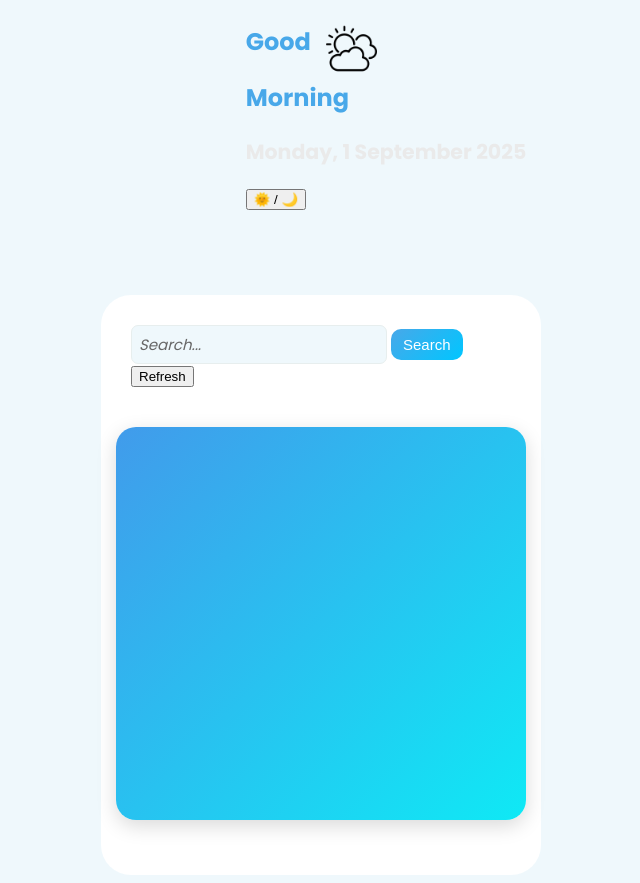
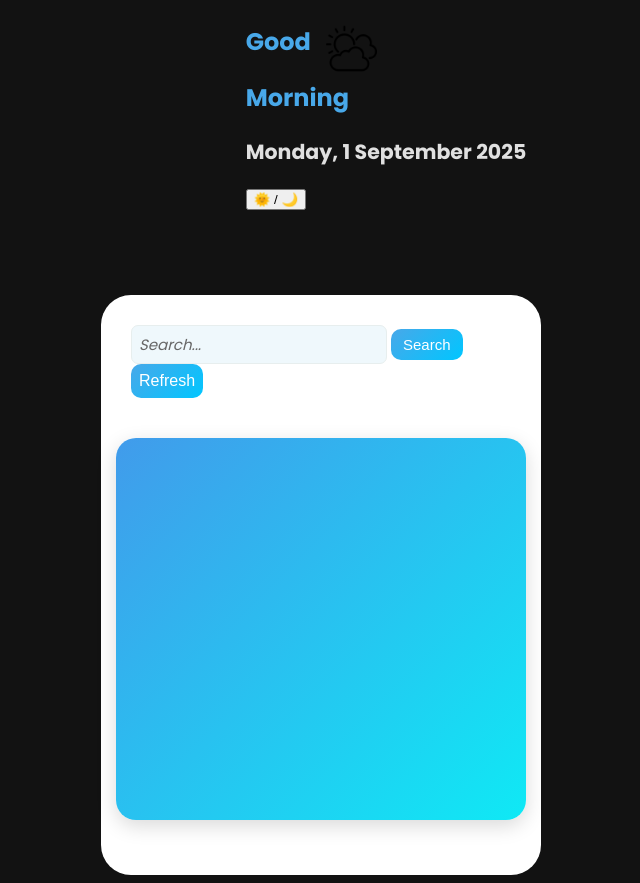
Before and after one commit to Musiki8213/Weather_Dashboard, a plain HTML site: page index.html in a window 1280 px wide. Both pictures are taken after a click on the button "🌞 / 🌙". Shown: the whole page, without its empty margins (284-924 px from the left). Drawn offline with Linux system fonts and the light colour scheme.

Commit message:
added darkmode and more styling

```diff
--- a/style.css
+++ b/style.css
@@ -1,42 +1,94 @@
-:root {
-  --bg-color: rgb(239, 248, 252);
-  --text-color: #333;
-  --primary-color: rgb(72, 168, 233);
-  --card-bg: white;
-  --input-bg: rgb(239, 248, 252);
-  --forecast-bg: white;
+/* ================== DARK MODE ================== */
+body.dark {
+  --bg-color: #121212;
+  --text-color: #e0e0e0;
+  --primary-color: #48a8e9;
+  --card-bg: #1e1e1e;
+  --input-bg: #2a2a2a;
+  --forecast-bg: #2a2a2a;
+  --button-bg: linear-gradient(135deg, #48a8e9 0%, #00c6ff 100%);
+  --button-hover-bg: linear-gradient(135deg, #2a8fd6 0%, #00aee0 100%);
+  --weather-bg: linear-gradient(135deg, #2b3a42 0%, #1b1f23 100%);
 }
 
-body {
+
+body.dark {
   background-color: var(--bg-color);
   color: var(--text-color);
 }
+
 
 h1 {
   color: var(--primary-color);
 }
 
+#weather {
+  background: var(--weather-bg);
+  color: var(--text-color);
+  box-shadow: 0 6px 20px rgba(0, 0, 0, 0.5);
+}
+
+#weather:hover {
+  transform: translateY(-5px);
+  box-shadow: 0 10px 25px rgba(0, 0, 0, 0.7);
+}
+
+
 section {
   background-color: var(--card-bg);
+  color: var(--text-color);
 }
+
 
 #cityInput {
   background-color: var(--input-bg);
   color: var(--text-color);
+  border: 1px solid #555;
 }
+
+#cityInput::placeholder {
+  color: #aaa;
+}
+
+#cityInput:focus {
+  border-color: #48a8e9;
+  box-shadow: 0 0 4px rgba(72, 168, 233, 0.7);
+  background-color: #3a3a3a;
+}
+
+#searchBtn, #refresh-btn {
+  background: var(--button-bg);
+  color: #fff;
+}
+
+#searchBtn:hover, #refresh-btn:hover {
+  background: var(--button-hover-bg);
+  transform: translateY(-2px);
+  box-shadow: 0 6px 12px rgba(0,0,0,0.4);
+}
+
 
 #forecastDays {
   background-color: var(--forecast-bg);
 }
 
-body.dark {
-  --bg-color: #121212;
-  --text-color: #eaeaea;
-  --primary-color: #48a8e9;
-  --card-bg: #1e1e1e;
-  --input-bg: #2a2a2a;
-  --forecast-bg: #1e1e1e;
+.forecast-card {
+  background-color: var(--card-bg);
+  color: var(--text-color);
+  box-shadow: 0 5px 15px rgba(0,0,0,0.2);
 }
+
+.forecast-card:hover {
+  background: linear-gradient(135deg, #48a8e9 0%, #00c6ff 100%);
+  color: #fff;
+  box-shadow: 0 10px 20px rgba(0,0,0,0.6);
+}
+
+#offline-indicator {
+  background-color: #b00020;
+  color: #fff;
+}
+
 /*=====================================================================*/
 
 
@@ -141,7 +193,7 @@ section {
   padding-right: 70px;
   padding-top: 30px;
 }
-#searchBtn {
+#searchBtn,#refresh-btn {
   padding: 8px;
   border: none;
   border-radius: 10px;
```
